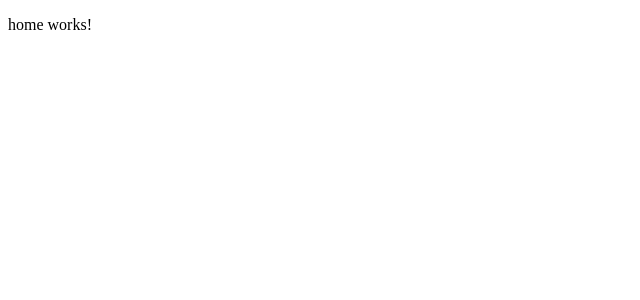
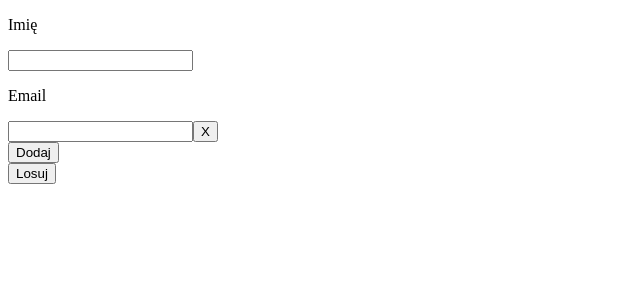
Before and after one commit to Tomasz-Budny/xmas-stocking-ui, an Angular app: page / in a window 1280 px wide. Shown: the top 300 px of the page, without its empty margins (0-640 px from the left). Built offline with nearby package versions, Linux system fonts and the light colour scheme.

Commit message:
add attendee form with template

```diff
--- a/src/app/app.module.ts
+++ b/src/app/app.module.ts
@@ -4,6 +4,7 @@ import { AppComponent } from './app.component';
 import { RouterModule, Routes } from '@angular/router';
 import { HomeComponent } from './home/home.component';
 import { AttendeeFormComponent } from './home/attendee-form/attendee-form.component';
+import { ReactiveFormsModule } from '@angular/forms';
 
 const routes: Routes = [
   { path: '', component: HomeComponent },
@@ -13,9 +14,11 @@ const routes: Routes = [
 @NgModule({
   declarations: [
     AppComponent,
+    HomeComponent,
     AttendeeFormComponent
   ],
   imports: [
+    ReactiveFormsModule,
     BrowserModule,
     RouterModule.forRoot(routes)
   ],
--- a/src/app/home/attendee-form/attendee-form.component.html
+++ b/src/app/home/attendee-form/attendee-form.component.html
@@ -1 +1,17 @@
-<p>attendee-form works!</p>
+<form [formGroup]="attendeeForm">
+  <div
+    class="attendee-container"
+    *ngFor="let group of attendeesArray.controls; let i = index"
+    formArrayName="attendees">
+    <div [formGroupName]="i">
+      <p>Imię</p>
+      <input type="text" class="name" formControlName="name">
+      <p>Email</p>
+      <input type="text" class="email" formControlName="email">
+      <button (click)="removeAttendee(i)">X</button>
+    </div>
+  </div>
+</form>
+<button class="add-attendee-btn" (click)="addAttendee()">Dodaj</button>
+<br>
+<button class="drawn-attendees-btn" (click)="submit()">Losuj</button>
--- a/src/app/home/attendee-form/attendee-form.component.ts
+++ b/src/app/home/attendee-form/attendee-form.component.ts
@@ -1,4 +1,5 @@
 import { Component } from '@angular/core';
+import { FormArray, FormBuilder, FormGroup } from '@angular/forms';
 
 @Component({
   selector: 'app-attendee-form',
@@ -7,4 +8,37 @@ import { Component } from '@angular/core';
 })
 export class AttendeeFormComponent {
 
+  public attendeeForm: FormGroup;
+
+  constructor(private fb: FormBuilder) {
+    this.attendeeForm = this.fb.group({
+      attendees: this.fb.array([this.addAttendeeGroup()])
+    })
+  }
+
+  private addAttendeeGroup() : FormGroup {
+    return this.fb.group({
+      name: [],
+      email: []
+    });
+  }
+
+  addAttendee() : void {
+    this.attendeesArray.push(this.addAttendeeGroup());
+  }
+
+  removeAttendee(index: number) : void {
+    this.attendeesArray.removeAt(index);
+  }
+
+  submit() : void {
+    if(this.attendeeForm.valid) {
+      const value = this.attendeeForm.value;
+      console.log(value);
+    }
+  }
+
+  get attendeesArray(): FormArray {
+    return <FormArray>this.attendeeForm.get('attendees');
+  }
 }
--- a/src/app/home/home.component.html
+++ b/src/app/home/home.component.html
@@ -1 +1 @@
-<p>home works!</p>
+<app-attendee-form></app-attendee-form>
--- a/tsconfig.json
+++ b/tsconfig.json
@@ -5,7 +5,7 @@
     "baseUrl": "./",
     "outDir": "./dist/out-tsc",
     "forceConsistentCasingInFileNames": true,
-    "strict": true,
+    "strict": false,
     "noImplicitOverride": true,
     "noPropertyAccessFromIndexSignature": true,
     "noImplicitReturns": true,
```
